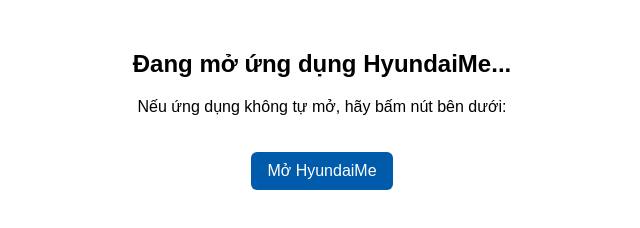
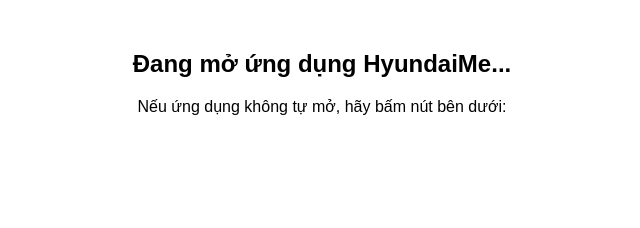
Before and after one commit to z5Me/open-hyundaime, a plain HTML site: page index.html in a window 1280 px wide. Shown: the whole page, without its empty margins (318-958 px from the left). Drawn offline with Linux system fonts and the light colour scheme.

Commit message:
Update index.html

```diff
--- a/index.html
+++ b/index.html
@@ -3,7 +3,7 @@
 <head>
   <meta charset="utf-8" />
   <title>Mở HyundaiMe</title>
-  <meta http-equiv="refresh" content="1;url=hyundaime://VoucherDetail/voucb9cacfc5a96d89f2003">
+  <!-- <meta http-equiv="refresh" content="1;url=hyundaime://VoucherDetail/voucb9cacfc5a96d89f2003"> -->
   <style>
     body {
       font-family: sans-serif;
@@ -54,6 +54,6 @@
 <body>
   <h2>Đang mở ứng dụng HyundaiMe...</h2>
   <p>Nếu ứng dụng không tự mở, hãy bấm nút bên dưới:</p>
-  <a href="hyundaime://VoucherDetail/voucb9cacfc5a96d89f2003">Mở HyundaiMe</a>
+  <!-- <a href="hyundaime://VoucherDetail/voucb9cacfc5a96d89f2003">Mở HyundaiMe</a> -->
 </body>
 </html>
```
